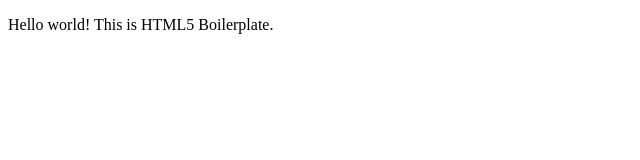
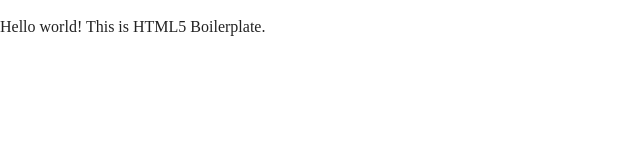
Before and after one commit to emilyebrooks/unplugged-retreat, a plain HTML site: page about/index.html in a window 1280 px wide. Shown: the full height of the page, 0-640 px from the left. Drawn offline with nearby package versions, Linux system fonts and the light colour scheme; files that its build step writes are made by us from their sources.

Commit message:
Fixed about and faq page html links

```diff
--- a/about/index.html
+++ b/about/index.html
@@ -7,12 +7,12 @@
   <meta name="description" content="">
   <meta name="viewport" content="width=device-width, initial-scale=1">
 
-  <link rel="../manifest" href="site.webmanifest">
-  <link rel="../apple-touch-icon" href="icon.png">
+  <link rel="manifest" href="../site.webmanifest">
+  <link rel="apple-touch-icon" href="../icon.png">
   <!-- Place favicon.ico in the root directory -->
 
-  <link rel="../stylesheet" href="css/normalize.css">
-  <link rel="../stylesheet" href="css/main.css">
+  <link rel="stylesheet" href="../css/normalize.css">
+  <link rel="stylesheet" href="../css/main.css">
 
   <meta name="theme-color" content="#fafafa">
 </head>
```
Also changed, not shown: faq/index.html (+4 -4 lines).
